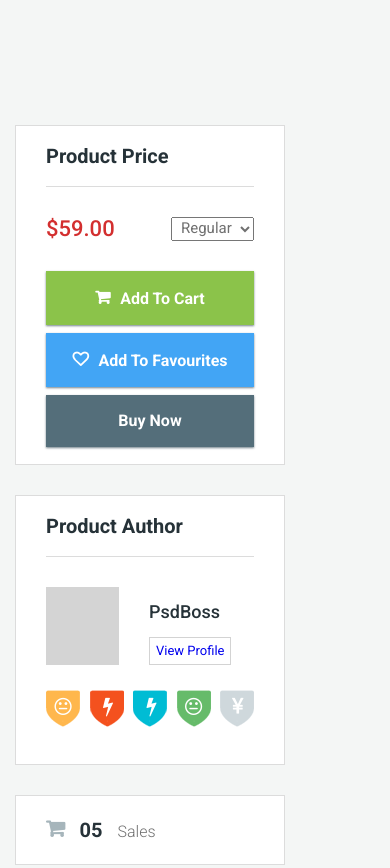
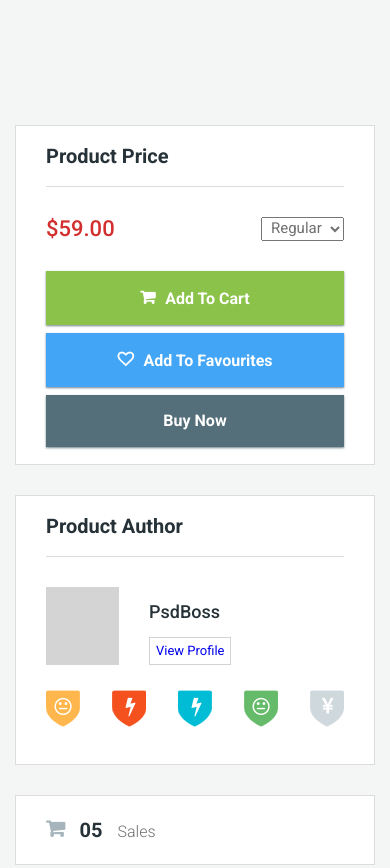
Before and after one commit to esa-kateryna/market-place, a website: page app/product.html in a window 390 px wide. Shown: the part 2920-3788 px from the top of the page. Drawn offline with nearby package versions, Linux system fonts and the light colour scheme; files whose address does not match are found by name.

Commit message:
upload mobile improved

```diff
--- a/app/scss/_media.scss
+++ b/app/scss/_media.scss
@@ -22,6 +22,9 @@
 	}
 	.row{
 		display: block;
+	}
+	.col-3{
+		max-width: 870px;
 	}
 }
 @media (max-width: 1100px){
```
Also changed, not shown: app/css/style.css.
